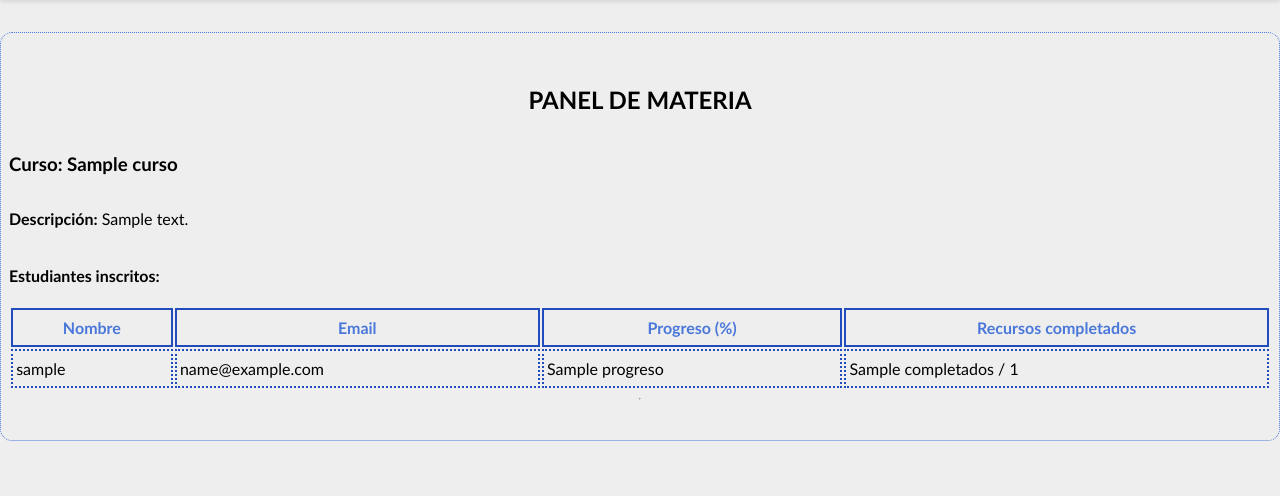
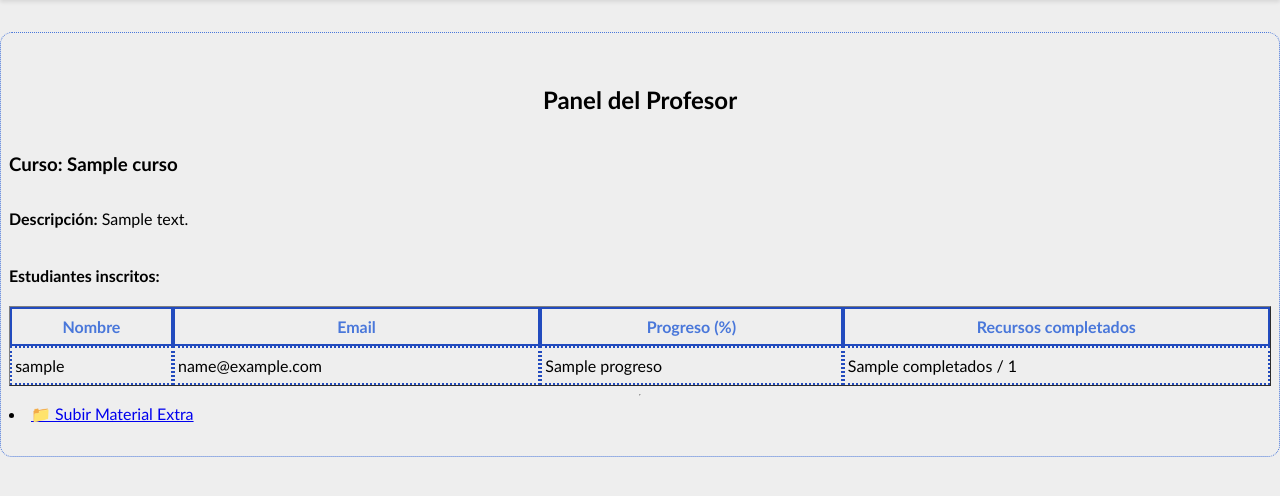
Before and after one commit to Riivaldo/PlataformaCursosBreves, a Django app: template PlataformaDeCursos/cursos/templates/cursos/dashboard_profesor.html in a window 1280 px wide. Shown: the part 93-589 px from the top of the page. Run offline with Django 5.2, Linux system fonts and the light colour scheme; the template is opened without the code that fills it: most values are stand-ins (such as "Sample title", 1, 10 or a date in 2020).

Commit message:
Extras y mejora del panel del profesor

```diff
--- a/PlataformaDeCursos/cursos/templates/cursos/dashboard_profesor.html
+++ b/PlataformaDeCursos/cursos/templates/cursos/dashboard_profesor.html
@@ -3,7 +3,7 @@
 {% block title %} Panel Profesor {% endblock %}
 
 {% block content %}
-<h2 class="centrado">PANEL DE MATERIA</h2>
+<h2 class="centrado">Panel del Profesor</h2>
 
 {% for item in cursos_con_inscripciones %}
     <h3>Curso: {{ item.curso.titulo }}</h3>
@@ -11,7 +11,7 @@
 
     <h4>Estudiantes inscritos:</h4>
     {% if item.estudiantes %}
-        <table>
+        <table border="1" cellpadding="5" cellspacing="0">
             <thead>
                 <tr>
                     <th>Nombre</th>
@@ -41,6 +41,9 @@
         <p>No hay estudiantes inscritos.</p>
     {% endif %}
     <hr>
+    <li>
+        <a href="{% url 'subir_material_extra' item.curso.id %}">📁 Subir Material Extra</a>
+    </li>
 {% empty %}
     <p>No tienes cursos asignados.</p>
 {% endfor %}
--- a/PlataformaDeCursos/cursos/urls.py
+++ b/PlataformaDeCursos/cursos/urls.py
@@ -26,4 +26,5 @@ urlpatterns = [
     path('redireccion/', login_redirect, name='login_redirect'),
     # vista para darse de baja de la materia inscrita
     path('curso/<int:curso_id>/baja/', views.darse_de_baja_curso, name='darse_de_baja_curso'),
+
 ]
```
Also changed, not shown: PlataformaDeCursos/db.sqlite3, PlataformaDeCursos/materiales/rectangulo_1_PS39GYu.png (added).
